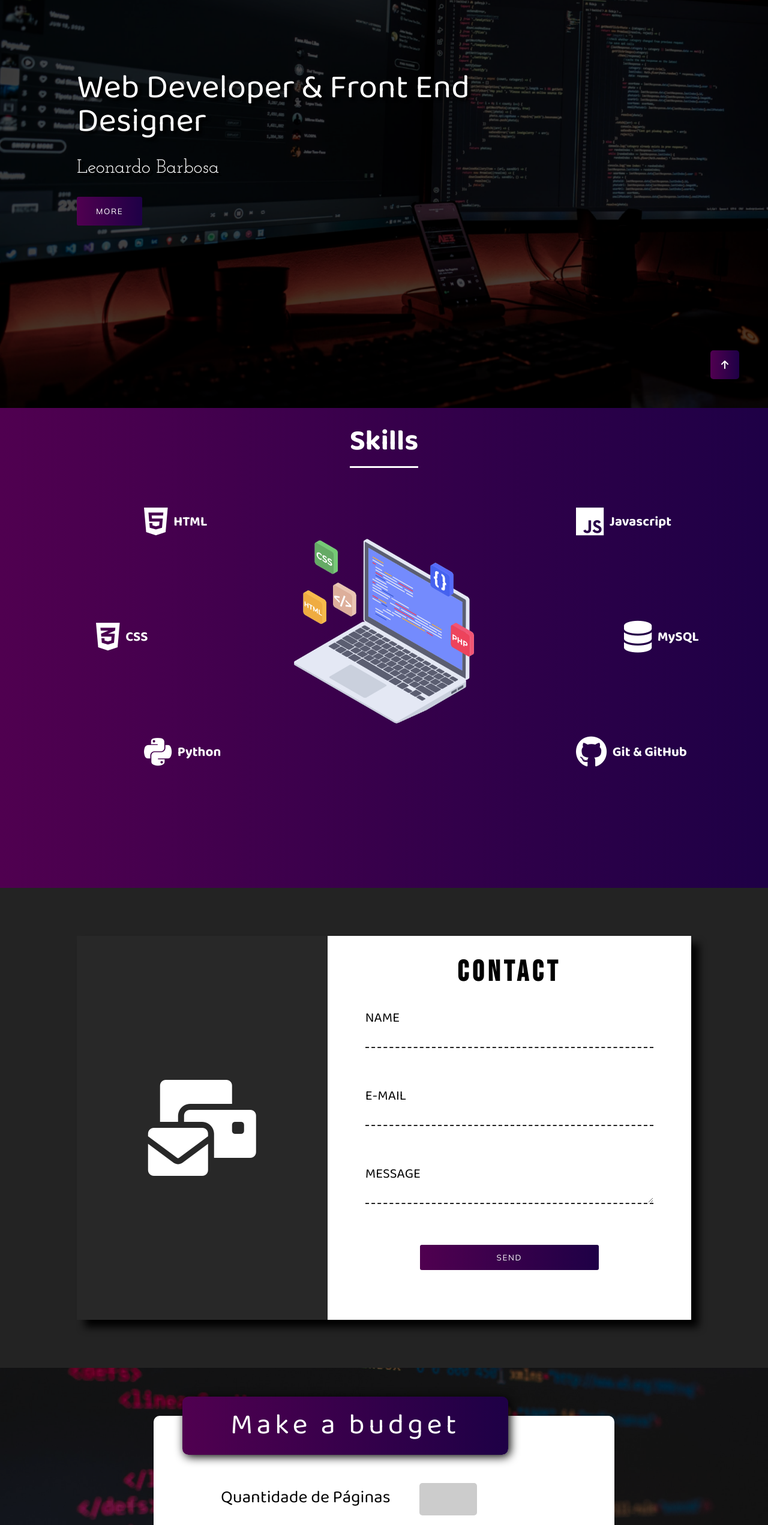
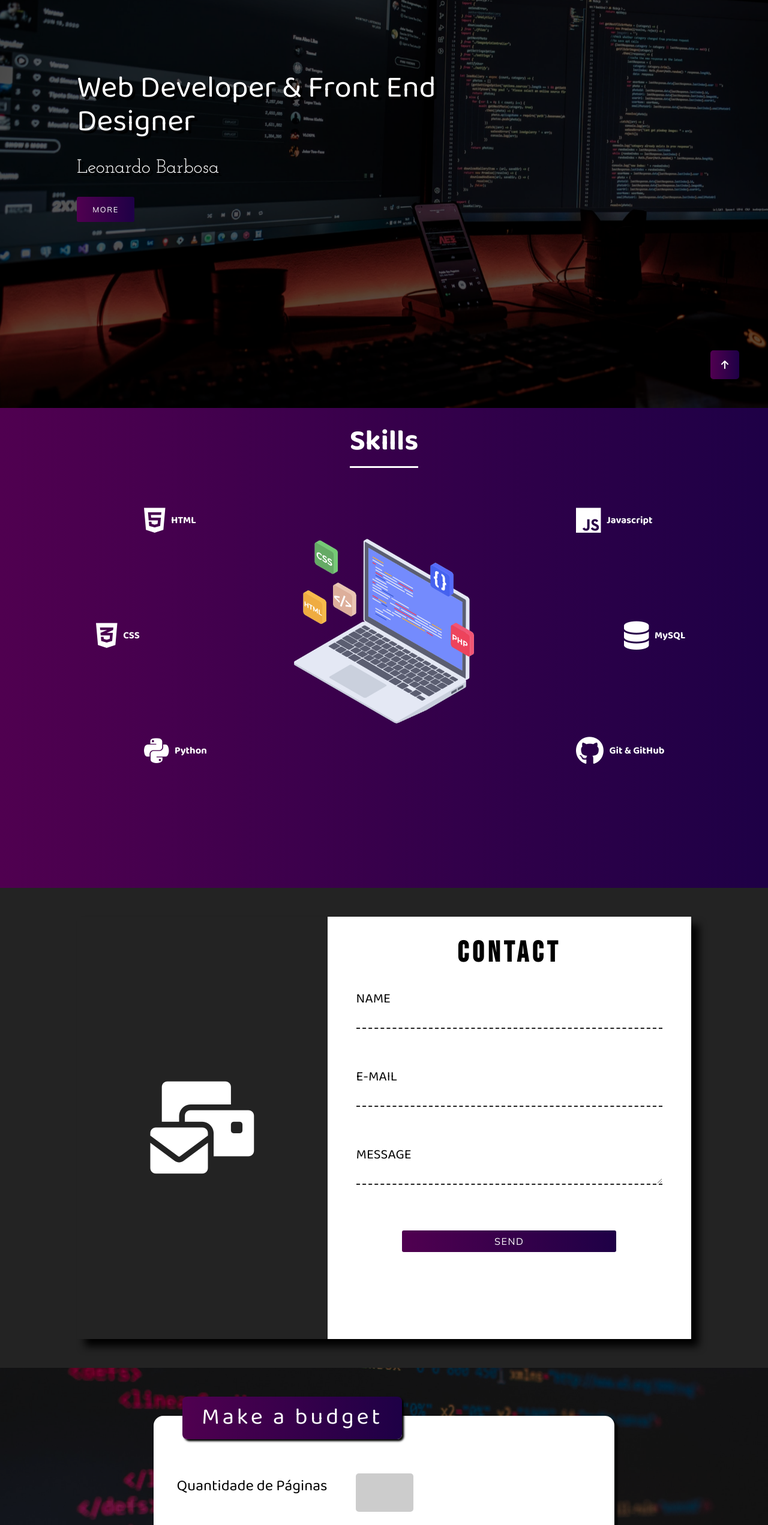
Before and after one commit to Leonardo-Barbosa-Silva/WEB-PORTFOLIO, a plain HTML site: page index.html in a window 1280 px wide. Shown: the part 120-2662 px from the top of the page at 60% size. Drawn offline with Linux system fonts and the light colour scheme.

Commit message:
:up: better responsive part 1

```diff
--- a/index.html
+++ b/index.html
@@ -28,7 +28,7 @@
             <div class="banner">
                 <h1>Web Developer & Front End <br>Designer</h1>
                 <p>Leonardo Barbosa</p>
-                <button class="btn">More</button>
+                    <button class="btn">More</button>
             </div>
         </header>
 
@@ -43,9 +43,9 @@
                 </ul>
             </nav>
             <div class="social-media">
-                <a href="https://chatwith.io/s/6237f0c89828e"><i class="fab fa-brands fa-whatsapp-square"></i></a>
-                <a href="https://github.com/Leonardo-Barbosa-Silva"><i class="fab fa-brands fa-github"></i></a>
-                <a href="https://www.linkedin.com/in/leonardo-barbosa-silva"><i class="fab fa-brands fa-linkedin"></i></a>
+                <a href="https://chatwith.io/s/6237f0c89828e" target="blank"><i class="fab fa-brands fa-whatsapp-square"></i></a>
+                <a href="https://github.com/Leonardo-Barbosa-Silva" target="blank"><i class="fab fa-brands fa-github"></i></a>
+                <a href="https://www.linkedin.com/in/leonardo-barbosa-silva" target="blank"><i class="fab fa-brands fa-linkedin"></i></a>
             </div>
         </aside>
 
@@ -128,7 +128,9 @@
                             <textarea class="field" id="message"></textarea>
                             <label for="message" class="field-label">Message</label>
                         </div>
-                        <button type="submit" class="btn btn-contact">Send</button>
+                        <div class="btn-contact-wrapper">
+                            <button type="submit" class="btn btn-contact">Send</button>
+                        </div>
                     </form>
                 </div>
             </div>
--- a/style.css
+++ b/style.css
@@ -106,14 +106,14 @@ header {
     width: 100%;
     height: 100%;
     object-fit: cover;
-    opacity: 0.28;
+    opacity: 0.35;
     animation: zoom 8s;
     -webkit-animation: zoom 8s;
 }
 
 @keyframes zoom {
     0% {
-        transform: scale(1.8);
+        transform: scale(2);
     }
     100% {
         transform: scale(1.0);
@@ -124,14 +124,15 @@ header {
     position: absolute;
     top: 30%;
     left: 10%;
+    width: 50%;
 }
 
 .banner h1 {
     color: #ffffff;
-    font-size: 3.5rem;
+    font-size: 4vw;
     font-family: var(--font-primary);
     font-weight: 400;
-    text-shadow: .3rem .3rem 4px rgb(0,0,0);
+    text-shadow: .3rem .3rem .05rem rgb(0,0,0);
     line-height: 3.5rem;
     margin-bottom: 2rem;
     animation: moveBanner 1s;
@@ -141,8 +142,8 @@ header {
 .banner p {
     font-family: var(--font-secundary);
     color: #ffffff;
-    text-shadow: .3rem .3rem 1px #000;
-    font-size: 2rem;
+    text-shadow: .3rem .3rem .05rem #000;
+    font-size: 2.5vw;
     margin-bottom: 2rem;
     animation: moveBanner 1.3s forwards;
     -webkit-animation: moveBanner 1.3s;
@@ -152,11 +153,12 @@ header {
     font-family: var(--font-action);
     text-transform: uppercase;
     letter-spacing: 0.1rem;
-    position: absolute;
     color: #fff;
     background: linear-gradient(to right, rgb(80, 0, 80), rgb(30, 0, 70));
     background: -webkit-linear-gradient(to right, rgb(80, 0, 80), rgb(30, 0, 70));
-    padding: 1rem 2rem;
+    width: 15%;
+    padding: .8rem;
+    font-size: 1vw;
     border: none;
     border-radius: 3px;
     cursor: pointer;
@@ -198,7 +200,7 @@ header {
     position: absolute;
     top: 40%;
     left: 50%;
-    transform: translate(-50%, -50%)
+    transform: translate(-50%, -50%);
 }
 
 .menu-item {
@@ -212,7 +214,7 @@ header {
 
 .menu-link {
     font-family: var(--font-action);
-    font-size: 2rem;
+    font-size: 2.2vw;
     color: rgb(35, 35, 35);
 }
 
@@ -248,7 +250,7 @@ header {
     width: 4rem;
     height: 2rem;
     color: rgb(30, 0, 70);
-    font-size: 3rem;
+    font-size: 3.2vw;
     display: flex;
     justify-content: center;
     align-items: center;
@@ -263,6 +265,7 @@ header {
     background: linear-gradient(to right, rgb(80, 0, 80), rgb(30, 0, 70));
     background: -webkit-linear-gradient(to right, rgb(80, 0, 80), rgb(30, 0, 70));
     height: 100vh;
+    width: 100%;
 }
 
 .section-knowledge-header {
@@ -283,6 +286,7 @@ header {
     display: grid;
     grid-template-columns: repeat(16, 1fr);
     grid-template-rows: repeat(11, 3rem);
+    width: 100%;
     margin-top: 1rem;
 }
 
@@ -324,12 +328,13 @@ header {
 }
 
 .header-knowledge i {
-    font-size: 3.3rem;
+    font-size: 3.7vw;
 }
 
 .header-knowledge h3 {
     font-family: var(--font-primary);
     padding-left: .6rem;
+    font-size: 1.3vw;
 }
 
 .knowledge-skills-wrapper {
@@ -354,14 +359,14 @@ header {
 
 .contact-wrapper {
     width: 80%;
-    height: 40rem;
+    height: 88%;
     display: flex;
     box-shadow: .8rem .8rem .8rem rgb(0,0,0);
 }
 
 .contact-left {
     width: 45%;
-    background: rgb(40, 40, 40);
+    background: rgb(35, 35, 35);
     display: flex;
     justify-content: center;
     align-items: center;
@@ -369,7 +374,8 @@ header {
 
 .contact-left i {
     color: #fff;
-    font-size: 10rem;
+    font-weight: bold;
+    font-size: 12vw;
 }
 
 .contact-right {
@@ -398,7 +404,7 @@ header {
 .field {
     border: none;
     background: transparent;
-    width: 30rem;
+    width: 100%;
     font-size: 1.5rem;
     font-family: var(--font-secundary);
     border-bottom: 2px dashed rgb(35, 35, 35);
@@ -409,12 +415,13 @@ header {
 
 .input-group {
     position: relative;
+    width:100%;
 }
 
 .input-group textarea {
-    max-width: 30rem;
-    max-height: 2rem;
-    min-width: 30rem;
+    max-width: 100%;
+    max-height: 4rem;
+    min-width: 5rem;
     min-height: 2rem;
 }
 
@@ -433,10 +440,20 @@ header {
     font-weight: bold;
 }
 
+.btn-contact-wrapper {
+    width: 100%;
+    height: 100%;
+    display: flex;
+    justify-content: center;
+}
+
 .btn-contact {
     position: static;
-    padding: .8rem 8rem;
-    margin: 1rem;
+    padding: .5rem;
+    margin: 0;
+    width: 70%;
+    font-size: 1rem;
+    margin-top: 1.5rem;
 }
 
 .btn-contact:active {
@@ -472,8 +489,12 @@ header {
     width: 60%;
     height: 80%;
     background-color: #fff;
-    border-radius: 10px;
+    border-radius: 1rem;
     position: relative;
+    display: flex;
+    justify-content: center;
+    align-items: center;
+    box-shadow: .3rem .3rem .2rem #000;
 }
 
 .section-budget h1 {
@@ -483,17 +504,18 @@ header {
     background: linear-gradient(to right, rgb(80, 0, 80), rgb(30, 0, 70));
     background: -webkit-linear-gradient(to right, rgb(80, 0, 80), rgb(30, 0, 70));
     font-family: var(--font-primary);
-    font-size: 3rem;
+    font-size: 3vw;
     font-weight: lighter;
     color: #fff;
-    border-radius: 10px;
-    padding: .5rem 5rem;
-    box-shadow: .2rem .2rem 1rem #000;
-    letter-spacing: .4rem;
+    border-radius: .5rem;
+    padding: .2rem 2rem;
+    box-shadow: .2rem .2rem .2rem #000;
+    letter-spacing: .3rem;
 }
 
 .section-budget form {
-    margin: 7rem;
+    width: 90%;
+    height: 70%;
     display: grid;
     grid-template-columns: auto 1fr;
     column-gap: 3rem;
@@ -507,7 +529,7 @@ header {
 .section-budget label {
     font-family: var(--font-primary);
     font-weight: lighter;
-    font-size: 1.8rem;
+    font-size: 2vw;
 }
 
 #price {
@@ -529,6 +551,7 @@ header {
 .btn-budget {
     position: static;
     grid-column: 2;
+    width: 100%;
 }
 
 .btn-budget:active {
@@ -549,7 +572,7 @@ header {
     font-family: var(--font-primary);
     font-weight: lighter;
     color: #fff;
-    font-size: 1.2rem;
+    font-size: 1.2vw;
     letter-spacing: .09rem;
 }
 
```
Also changed, not shown: images/email.jpg.
